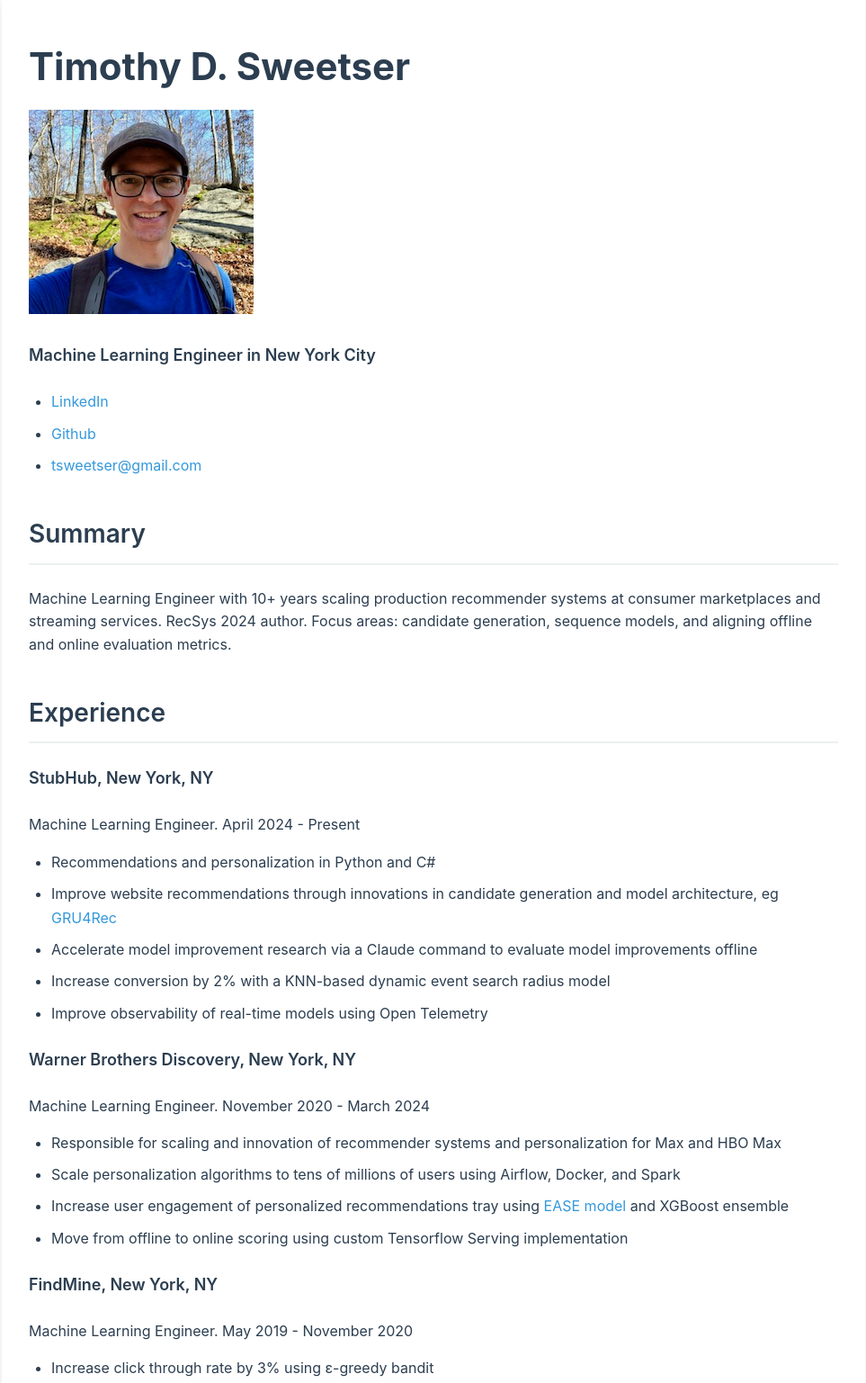
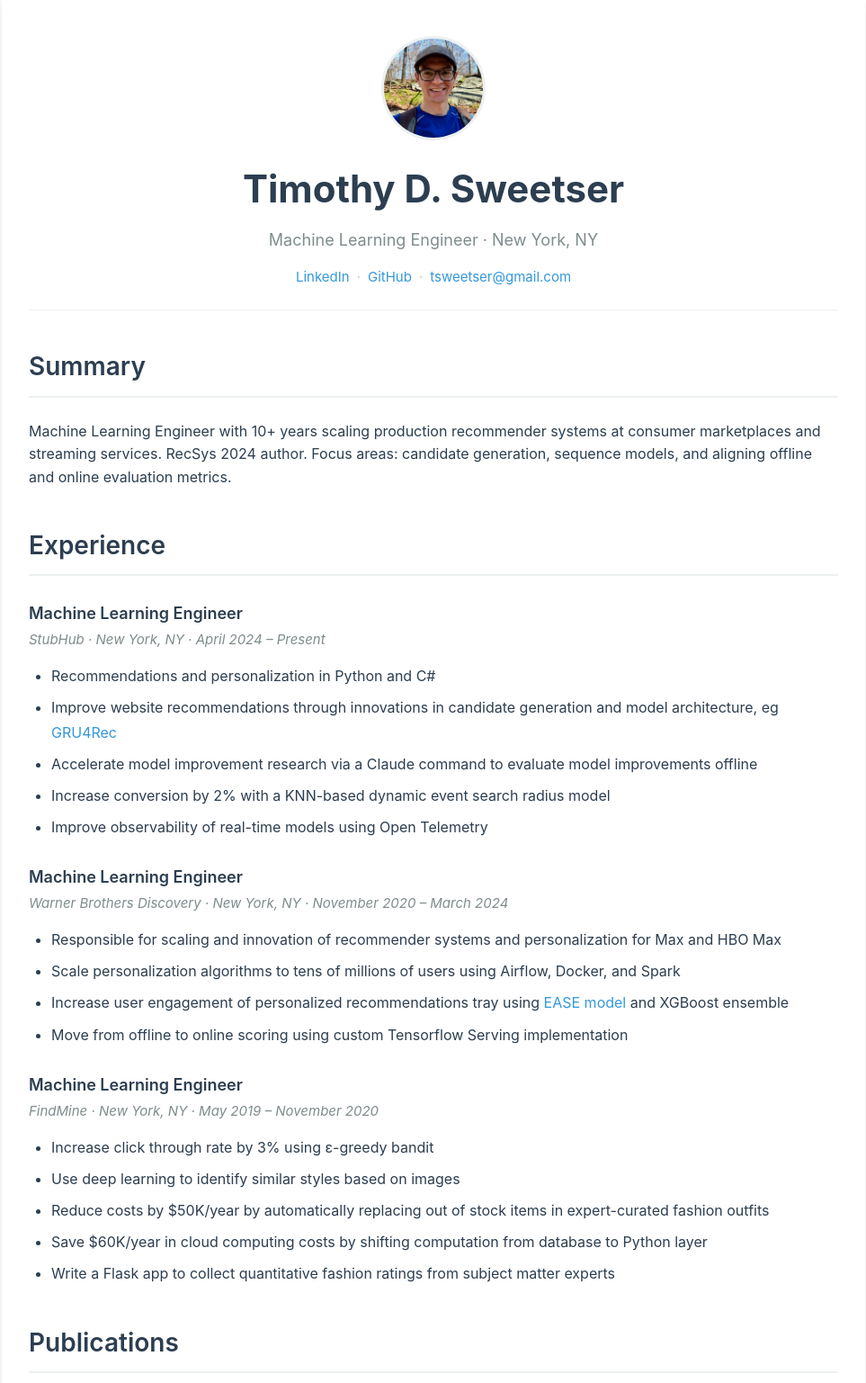
Before and after one commit to hacktuarial/hacktuarial.github.io, a plain HTML site: page index.html in a window 1280 px wide. Shown: the top 1537 px of the page at 90% size, without its empty margins (158-1121 px from the left). Drawn offline with Linux system fonts and the light colour scheme.

Commit message:
formatting improvements

```diff
--- a/index.html
+++ b/index.html
@@ -19,6 +19,40 @@ body {
   background-color: #ffffff;
   color: #2c3e50;
   box-shadow: 0 0 20px rgba(0,0,0,0.1);
+}
+
+.header {
+  text-align: center;
+  margin-bottom: 32px;
+  padding-bottom: 24px;
+  border-bottom: 1px solid #ecf0f1;
+}
+
+.profile-photo {
+  width: 110px;
+  height: 110px;
+  border-radius: 50%;
+  object-fit: cover;
+  display: block;
+  margin: 0 auto 20px;
+  border: 3px solid #ecf0f1;
+}
+
+.subtitle {
+  font-size: 18px;
+  color: #7f8c8d;
+  margin: 0 0 14px 0;
+  font-weight: 400;
+}
+
+.contacts {
+  font-size: 15px;
+  margin: 0;
+}
+
+.contacts .sep {
+  color: #bdc3c7;
+  margin: 0 8px;
 }
 
 h1 {
@@ -50,6 +84,14 @@ h4 {
   font-size: 18px;
   color: #2c3e50;
   font-weight: 600;
+  margin: 28px 0 2px 0;
+}
+
+.job-meta {
+  color: #7f8c8d;
+  font-style: italic;
+  font-size: 15px;
+  margin: 0 0 12px 0;
 }
 
 h5 {
@@ -153,17 +195,12 @@ img {
 
 <body>
 
+<div class="header">
+<img src="images/selfie.jpg" alt="Timothy Sweetser" class="profile-photo">
 <h1>Timothy D. Sweetser</h1>
-
-<p><img src="images/selfie.jpg" alt="selfie"></p>
-
-<h4>Machine Learning Engineer in New York City</h4>
-
-<ul>
-<li><a href="https://www.linkedin.com/in/timothysweetser/">LinkedIn</a></li>
-<li><a href="https://github.com/hacktuarial">Github</a></li>
-<li><a href="mailto:tsweetser@gmail.com">tsweetser@gmail.com</a></li>
-</ul>
+<p class="subtitle">Machine Learning Engineer · New York, NY</p>
+<p class="contacts"><a href="https://www.linkedin.com/in/timothysweetser/">LinkedIn</a><span class="sep">·</span><a href="https://github.com/hacktuarial">GitHub</a><span class="sep">·</span><a href="mailto:tsweetser@gmail.com">tsweetser@gmail.com</a></p>
+</div>
 
 <h2>Summary</h2>
 
@@ -171,21 +208,21 @@ img {
 
 <h2>Experience</h2>
 
-<h4>StubHub, New York, NY</h4>
+<h4>Machine Learning Engineer</h4>
 
-<p>Machine Learning Engineer. April 2024 - Present</p>
+<p class="job-meta">StubHub · New York, NY · April 2024 – Present</p>
 
 <ul>
 <li>Recommendations and personalization in Python and C#</li>
-<li>Improve website recommendations through innovations in candidate generation and model architecture, eg <a href="https://recbole.io/docs/user_guide/model/sequential/gru4rec.html">GRU4Rec</a> </li>
-<li> Accelerate model improvement research via a Claude command to evaluate model improvements offline </li>
-<li> Increase conversion by 2% with a KNN-based dynamic event search radius model </li>
-<li> Improve observability of real-time models using Open Telemetry </li>
+<li>Improve website recommendations through innovations in candidate generation and model architecture, eg <a href="https://recbole.io/docs/user_guide/model/sequential/gru4rec.html">GRU4Rec</a></li>
+<li>Accelerate model improvement research via a Claude command to evaluate model improvements offline</li>
+<li>Increase conversion by 2% with a KNN-based dynamic event search radius model</li>
+<li>Improve observability of real-time models using Open Telemetry</li>
 </ul>
 
-<h4>Warner Brothers Discovery, New York, NY</h4>
+<h4>Machine Learning Engineer</h4>
 
-<p>Machine Learning Engineer. November 2020 - March 2024</p>
+<p class="job-meta">Warner Brothers Discovery · New York, NY · November 2020 – March 2024</p>
 
 <ul>
 <li>Responsible for scaling and innovation of recommender systems and personalization for Max and HBO Max</li>
@@ -194,9 +231,9 @@ img {
 <li>Move from offline to online scoring using custom Tensorflow Serving implementation</li>
 </ul>
 
-<h4>FindMine, New York, NY</h4>
+<h4>Machine Learning Engineer</h4>
 
-<p> Machine Learning Engineer. May 2019 - November 2020</p>
+<p class="job-meta">FindMine · New York, NY · May 2019 – November 2020</p>
 
 <ul>
 <li>Increase click through rate by 3% using ε-greedy bandit</li>
@@ -223,7 +260,7 @@ img {
 <h2>Programming Skills</h2>
 
 <ul>
-<li> AI Tools: Claude Code, ChatGPT </li>
+<li>AI Tools: Claude Code, ChatGPT</li>
 <li>Advanced Python (numpy, scipy, pandas, scikit-learn, pytest, tensorflow, keras, pytorch, Airflow, PySpark)</li>
 <li>Advanced SQL</li>
 <li>Basic Golang, C#, and Scala</li>
```
